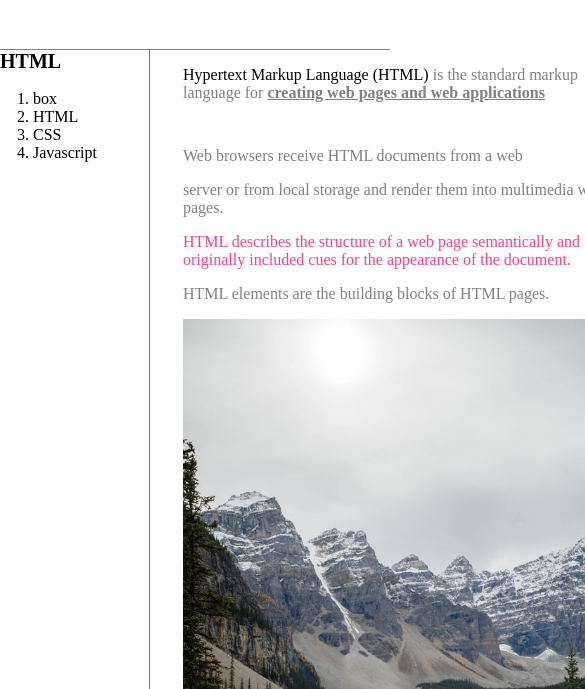
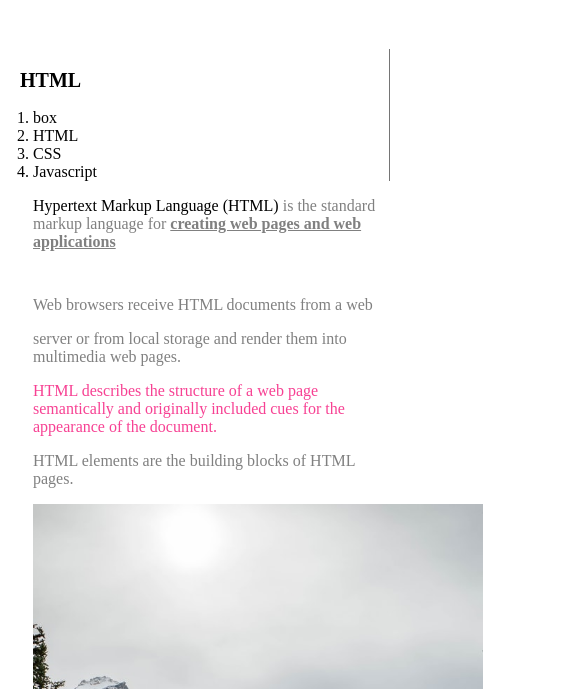
Before and after one commit to heegury0427/web, a plain HTML site: page 1.html in a window 390 px wide. Shown: the part 155-844 px from the top of the page, 585 px wide, since content can reach past the window. Drawn offline with Linux system fonts and the light colour scheme; files that its build step writes are made by us from their sources.

Commit message:
Add files via upload

```diff
--- a/1.html
+++ b/1.html
@@ -34,19 +34,32 @@
               padding:0px;
               }
               #article{padding-left: 33px;}
+
+              @media(max-width:800px){
+                 #grid{
+                  display: block;
+                                 }
+               #menu{
+                   border-right:none;
+                    }
+                h1 {
+                   border-bottom:none;
+                      }
+                      }
+
               </style>
           <!-- 스타일 태그에 text-decoration:none은 링크된 텍스트에 밑줄을 삭제 할때, 밑줄을 치고 싶을땐 데코레이션에 underline걸어줌 -->
         </head>
     <body>
         <style>
             h2{ font-size: 20px; color: orange; margin-top: 0px;}
-            p{ color: grey;}
+            p{ color: grey; }
                 </style>
 
         <h1>This is heading</h1>
         <div id="grid">
         <div id="menu">
-        <h2><a href="1.html">HTML</a></h2>
+        <h2 style="padding-left:20px; padding-top:20px;"><a href="1.html">HTML</a></h2>
         <ol>
             <a href="box.html" class="saw"> <li>box</li></a>
             <a href="exam copy.html"> <li>HTML</li></a>
```
